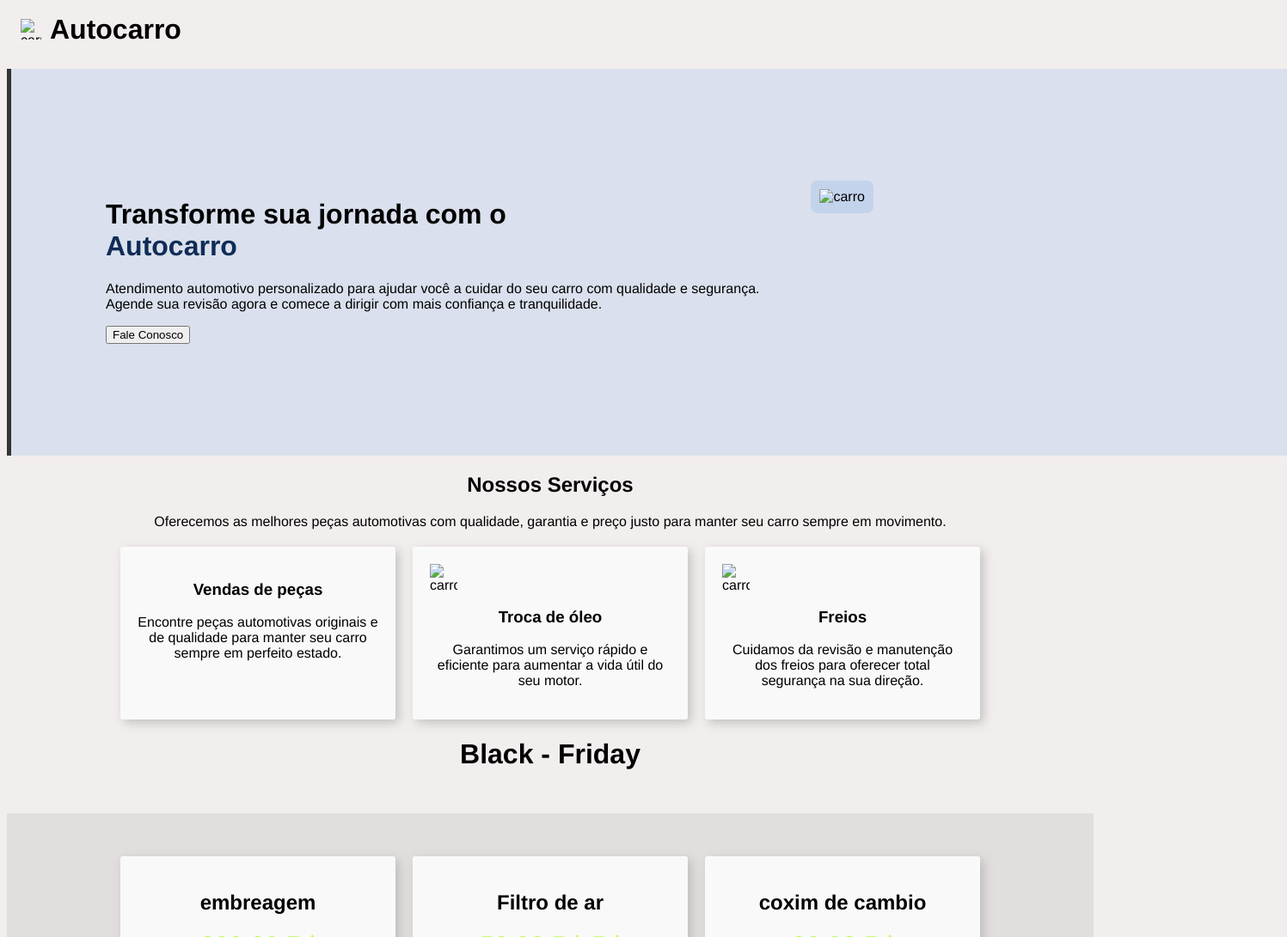
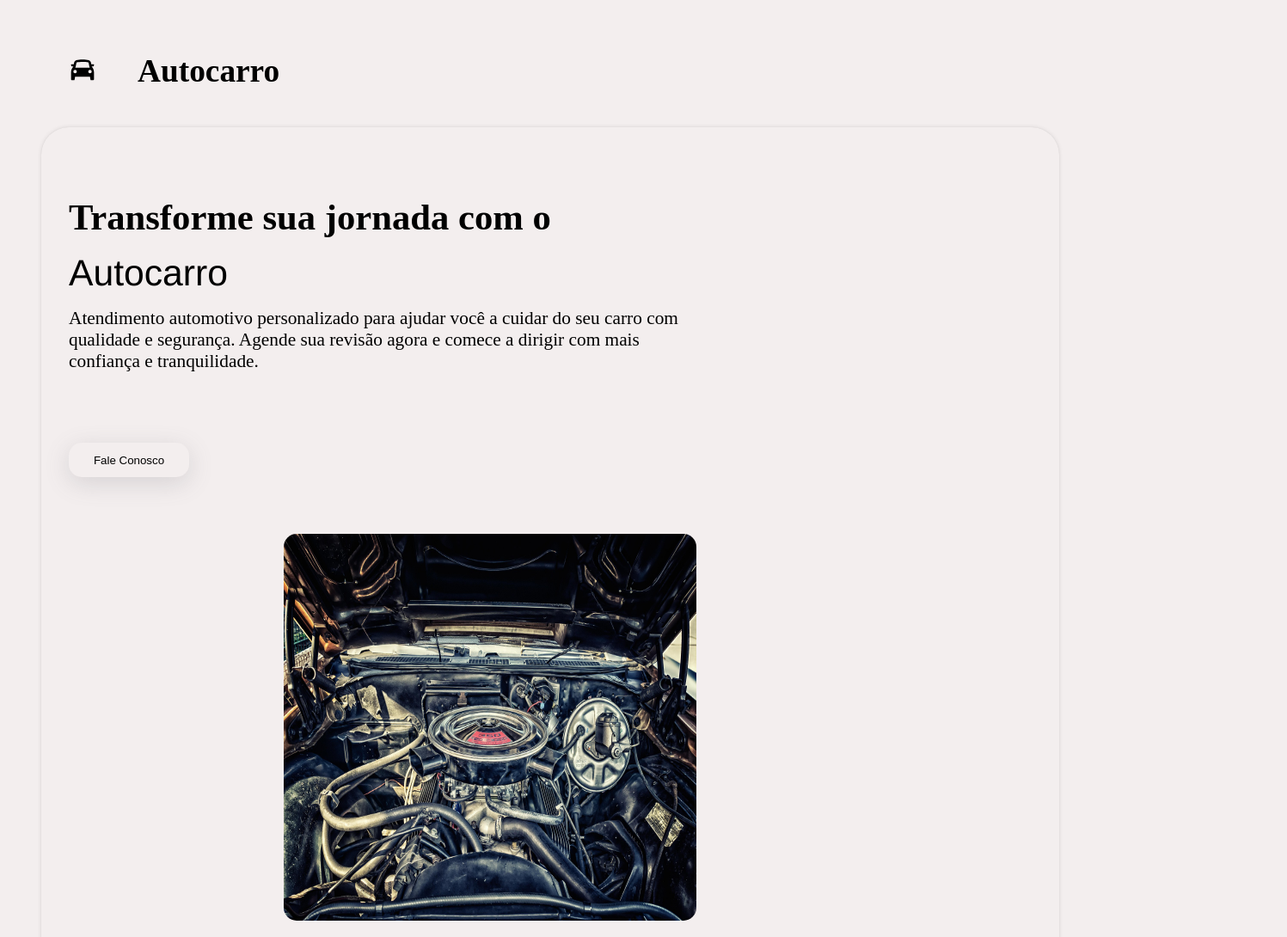
Before and after one commit to yJeanx11x/projeto-principal, a plain HTML site: page webjs-bot/index.html in a window 1280 px wide. Shown: the top 1090 px of the page at 86% size, 1497 px wide, since content can reach past the window. Drawn offline with Linux system fonts and the light colour scheme.

Commit message:
melhoria no css

```diff
--- a/webjs-bot/index.html
+++ b/webjs-bot/index.html
@@ -1,40 +1,50 @@
 <!DOCTYPE html>
 <html lang="pt-br">
+
 <head>
   <meta charset="UTF-8">
   <meta http-equiv="X-UA-Compatible" content="IE=edge">
   <meta name="viewport" content="width=device-width, initial-scale=1.0">
-  <title>Atlético-MG</title>
-  <link rel="stylesheet" href="style.css">
+  <title>Autocarro</title>
+  <link rel="stylesheet" href="src/style/index.css">
 </head>
+
 <body>
   <!-- Cabeçalho -->
-  <div class="ion2">
-    <img src="/arquivos/img/transferir.svg" alt="carro">
+
+  <section class="cabecalho">
+    <a href="#"><img src="src/img/car-svgrepo-com.svg" alt="carro"></a>
     <h1>Autocarro</h1>
-  </div>
+  </section>
 
   <!-- Seção Inicial -->
-  <div class="inicio-hb20">
+  <section class="main">
+
+
     <div class="texto">
-      <h1>Transforme sua jornada com o <br> <span class="bold">Autocarro</span></h1>
+      <h1>Transforme sua jornada com o</h1>
+      <span>Autocarro</span>
+
       <p>
-        Atendimento automotivo personalizado para ajudar você a cuidar do seu carro com qualidade e segurança. <br>
+        Atendimento automotivo personalizado para ajudar você a cuidar do seu carro com qualidade e segurança.
         Agende sua revisão agora e comece a dirigir com mais confiança e tranquilidade.
       </p>
-      <!-- Botão -->
-      <div class="Bt">
-        <button>Fale Conosco</button>
-      </div>
+      <a href="#">
+  <input type="button" value="Fale Conosco">
+      </a>
     </div>
 
-    <!-- Bloco da Imagem -->
-    <div class="carro">
-      <img src="/arquivos/img/carro-completo.jpeg" alt="carro" class="ion3">
-    </div>
-  </div>
 
-  <!-- Serviços -->
+
+<section class="fotoPrincipal">
+<div>
+  <img src="src/img/engine-4586782_1920.jpg" alt="Fto" srcset="">
+</div>
+
+</section>
+  </section>
+
+ <!-- Serviços -->
   <div class="Ser">
     <h2>Nossos Serviços</h2>
     <p>Oferecemos as melhores peças automotivas com qualidade, garantia e preço justo para manter seu carro sempre em movimento.</p>
@@ -86,5 +96,7 @@
   <div class="container-3">
     <span class="bold3">Proz-205</span>
   </div>
+
 </body>
+
 </html>
--- /dev/null
+++ b/webjs-bot/src/style/cabecalho.css
@@ -0,0 +1,14 @@
+.cabecalho{
+    display: flex;
+
+    align-items: center;
+
+img{
+    width: 2rem;
+}
+
+    h1{
+        font-size: 28pt;
+        text-align: center;
+    }
+}
--- /dev/null
+++ b/webjs-bot/src/style/config.css
@@ -0,0 +1,12 @@
+* {
+  /* font-family: Helvetica, Arial, sans-serif; */
+  background-color: rgb(243, 238, 238);
+  margin: 1rem;
+  padding: 0;
+}
+
+a{
+  color: black;
+  text-decoration: none;
+
+}
--- /dev/null
+++ b/webjs-bot/src/style/index.css
@@ -0,0 +1,3 @@
+@import url(config.css);
+@import url(cabecalho.css);
+@import url(main.css);
--- /dev/null
+++ b/webjs-bot/src/style/main.css
@@ -0,0 +1,63 @@
+.main {
+    text-align: center;
+    display: flex;
+    flex-wrap: wrap;
+    padding-block: 3rem;
+    box-shadow: rgba(0, 0, 0, 0.1) 0px 0px 5px 0px, rgba(0, 0, 0, 0.1) 0px 0px 1px 0px;
+
+    border-radius: 2rem;
+
+    .texto {
+        width: 750px;
+        text-align: left;
+
+
+
+        h1 {
+            font-size: 32pt;
+
+        }
+
+        span {
+            font-size: 32pt;
+            font-family: Helvetica, Arial, sans-serif;
+        }
+
+        p {
+            font-size: 16pt;
+        }
+
+
+    }
+
+    input {
+        margin-top: 3rem;
+        width: 140px;
+        height: 40px;
+        display: flex;
+        border: none;
+        border-radius:15px;
+        cursor: pointer;
+        box-shadow: rgba(100, 100, 111, 0.2) 0px 7px 29px 0px;
+            transition: 0.7s ease-in-out;
+
+&:hover{
+    font-size: 10.5pt;
+    transition: 0.5s ease-in-out;
+}
+    }
+
+    .fotoPrincipal{
+margin-top: 0px;
+        img{
+    width:480px;
+    height: 450px;
+    margin-left: 250px;
+    display: flex;
+
+    border-radius: 15px;
+
+}
+    }
+
+}
--- a/webjs-bot/style.css
+++ b/webjs-bot/src/style/style.css
@@ -1,18 +1,13 @@
-/* Configurações Gerais*/
-html {
-  font-family: Helvetica, Arial, sans-serif;
-  background-color: rgb(243, 238, 238);
-  margin: 0;
-  padding: 0;
-}
+
+
 
 /* Cabeçalho */
 .ion2 {
-  padding: 6px 16px;             /* Espaçamento interno (topo/baixo e laterais) */
-  height: 40px;                  /* Altura igual ao botão da imagem (aprox.) */
+  padding: 6px 16px;
+  height: 40px;
   display: flex;
-  align-items: center; /* Alinha o ícone com o texto verticalmente */
-  gap: 10px;           /* Espaço entre o ícone e o texto */
+  align-items: center;
+  gap: 10px;
 
 }
 .ion2 img {
```
Also changed, not shown: webjs-bot/src/img/car-svgrepo-com.svg (added), webjs-bot/src/img/engine-4586782_1920.jpg (added).
